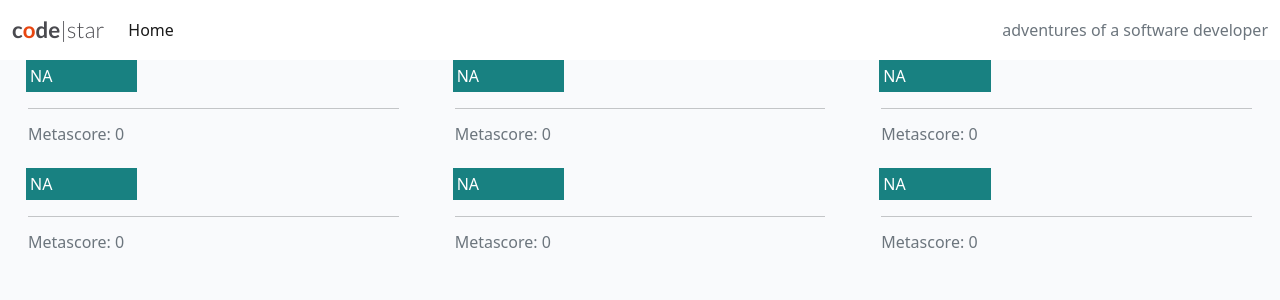
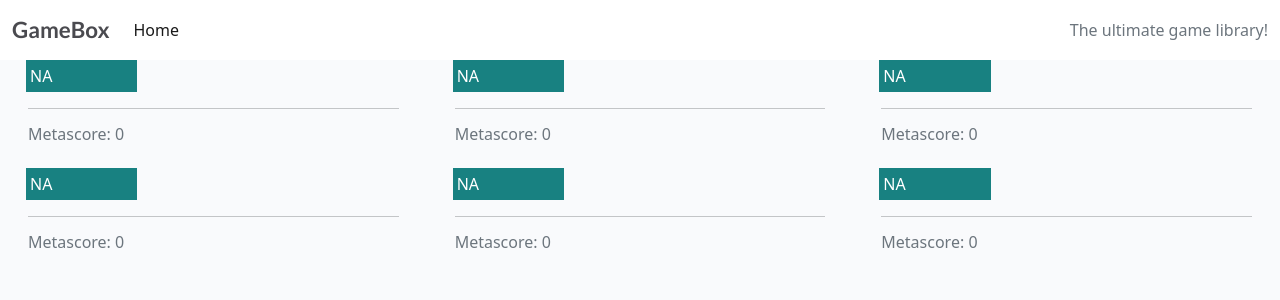
Before and after one commit to isThatAFife/CI_PP4, a Django app: page / in a window 1280 px wide. Shown: the top 300 px of the page. Run offline with Django 4.2, Linux system fonts and the light colour scheme; data comes from the database, SQL or seed files in the repository.

Commit message:
changed navbar elements of homepage

```diff
--- a/gamebox/settings.py
+++ b/gamebox/settings.py
@@ -28,7 +28,7 @@ TEMPLATES_DIR = os.path.join(BASE_DIR, 'templates')
 SECRET_KEY = os.environ.get("SECRET_KEY")
 
 # SECURITY WARNING: don't run with debug turned on in production!
-DEBUG = False
+DEBUG = True
 
 ALLOWED_HOSTS = ["127.0.0.1", ".herokuapp.com"]
 
--- a/gamelibrary/templates/gamelibrary/index.html
+++ b/gamelibrary/templates/gamelibrary/index.html
@@ -40,6 +40,11 @@
     {% if is_paginated %}
     <nav aria-label="Page navigation">
         <ul class="pagination justify-content-center">
+            {% if page_obj.has_previous %}
+            <li>
+                <a href="?page={{ page_obj.previous_page_number }}" class="page-link">&laquo; PREV</a>
+            </li>
+            {% endif %}
             {% if page_obj.has_next %}
             <li><a href="?page={{ page_obj.next_page_number }}" class="page-link"> NEXT &raquo;</a></li>
             {% endif %}
@@ -52,5 +57,5 @@
 {% endblock %}
 
 {% block copyright %}
-    Copyright 2024 Dylan K.
+Copyright 2024 Dylan K.
 {% endblock %}
--- a/templates/base.html
+++ b/templates/base.html
@@ -31,8 +31,7 @@
     <!-- Navigation -->
     <nav class="navbar navbar-expand-lg navbar-light bg-white">
         <div class="container-fluid">
-            <a class="navbar-brand" href="{% url 'home' %}"><span class="brand">c<span class="red-o">o</span>de<span
-                        class="thin">|star</span></span></a>
+            <a class="navbar-brand" href="{% url 'home' %}"><span class="brand">GameBox</span></a>
             <button class="navbar-toggler" type="button" data-bs-toggle="collapse" data-bs-target="#navbarText"
                 aria-controls="navbarText" aria-expanded="false" aria-label="Toggle navigation">
                 <span class="navbar-toggler-icon"></span>
@@ -40,13 +39,13 @@
             <div class="collapse navbar-collapse" id="navbarText">
                 <ul class="navbar-nav me-auto mb-2 mb-lg-0">
                     <li class="nav-item">
-                        <a class="nav-link {% if request.path == home_url %}active{% endif %}" aria-current="page"
-                            href="#">Home</a>
+                        <a class="nav-link {% if request.path == home_url %}active{%endif%}" aria-current="page"
+                            href="{% url 'home' %}">Home</a>
                     </li>
 
                 </ul>
                 <span class="navbar-text text-muted">
-                    adventures of a software developer
+                    The ultimate game library!
                 </span>
             </div>
         </div>
```
